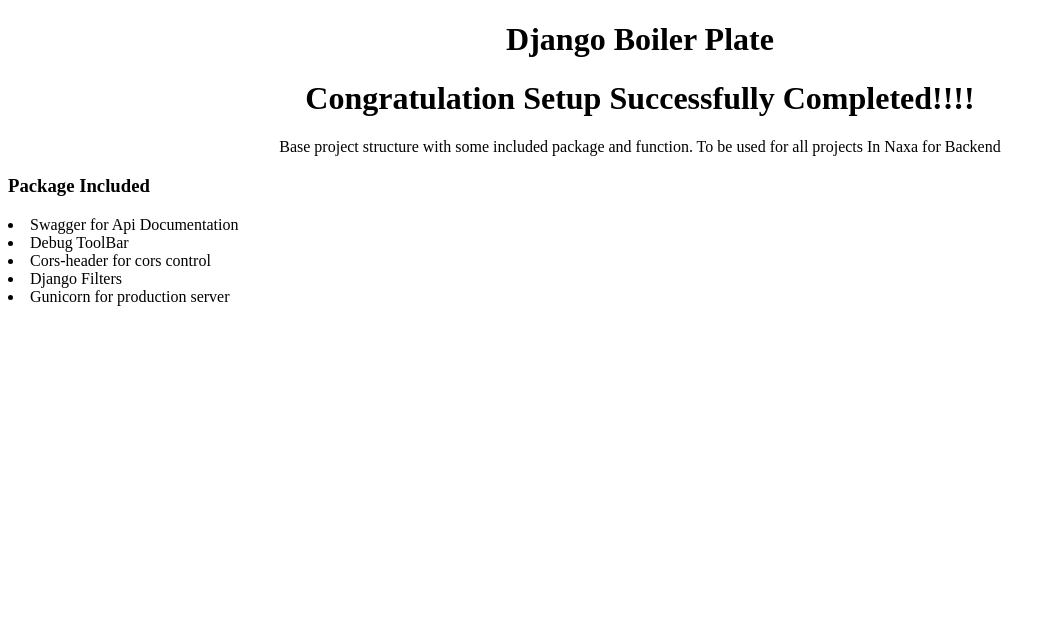
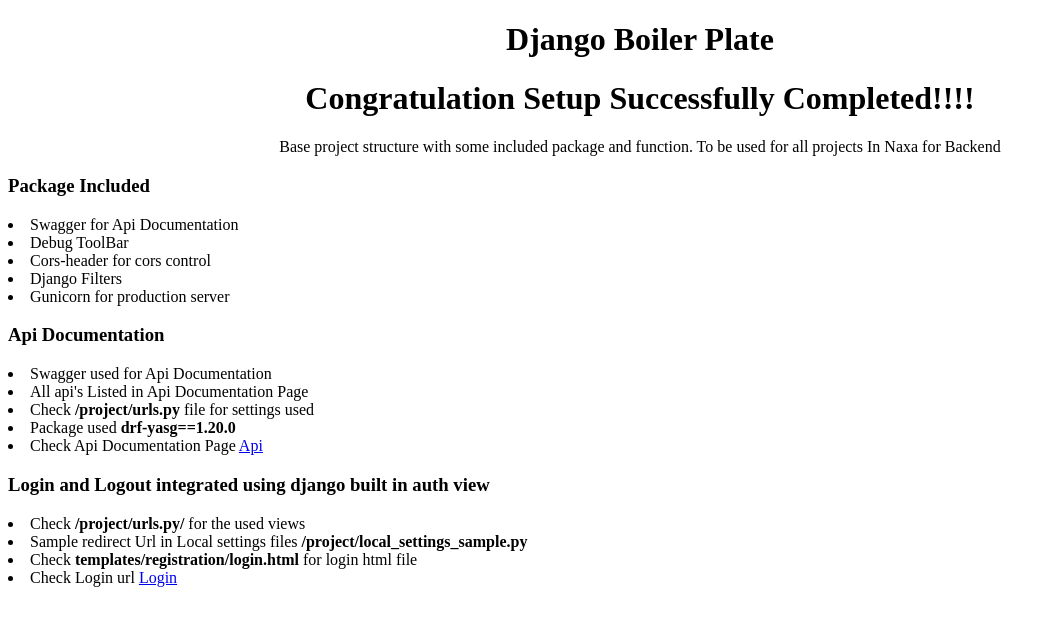
Before and after one commit to cecililu/Naxatask, a Django app: template templates/about.html in a window 1280 px wide. Shown: the top 626 px of the page, without its empty margins (0-1055 px from the left). Run offline with Django 3.2, Linux system fonts and the light colour scheme; the template is opened without the code that fills it, so the values that code supplies are empty; parts of the project's set-up code (start-up, migrations or seed data) failed here and were passed over.

Commit message:
login added for django backend and notes in about section edited

```diff
--- /dev/null
+++ b/project/local_settings_sample.py
@@ -0,0 +1,4 @@
+# sample redirect url for authentication
+LOGIN_URL = '/login/'
+LOGIN_REDIRECT_URL = '/admin/'
+LOGOUT_REDIRECT_URL = '/'
--- a/project/settings.py
+++ b/project/settings.py
@@ -139,6 +139,6 @@
 MEDIA_URL = '/media/'
 
 try:
-    from project.local_setting import *
+    from project.local_settings import *
 except ImportError:
     pass
--- a/project/urls.py
+++ b/project/urls.py
@@ -20,6 +20,7 @@
 from django.conf.urls.static import static
 from django.conf import settings
 from django.views.generic import TemplateView
+from django.contrib.auth import views as auth_view
 
 schema_view = get_schema_view(
     openapi.Info(
@@ -29,9 +30,11 @@
 )
 
 urlpatterns = [
-    path('about/', TemplateView.as_view(template_name="about.html")),
+    path('', TemplateView.as_view(template_name="about.html")),
     path('admin/', admin.site.urls),
     path('api/docs/', schema_view.with_ui('swagger', cache_timeout=0), name='schema-swagger-ui'),
+    path('login/', auth_view.LoginView.as_view(), name='login'),
+    path('logout/', auth_view.LogoutView.as_view(), name='logout'),
 ]
 urlpatterns += static(settings.MEDIA_URL, document_root=settings.MEDIA_ROOT)
 urlpatterns += static(settings.STATIC_URL, document_root=settings.STATIC_ROOT)
--- a/templates/about.html
+++ b/templates/about.html
@@ -18,5 +18,22 @@
     <li>Gunicorn for production server</li>
 </div>
 
+<h3>Api Documentation</h3>
+<div>
+    <li>Swagger used for Api Documentation</li>
+    <li>All api's Listed in Api Documentation Page</li>
+    <li>Check <b>/project/urls.py</b> file for settings used</li>
+    <li>Package used <b>drf-yasg==1.20.0</b></li>
+    <li>Check Api Documentation Page <a href="/api/docs/">Api</a></li>
+</div>
+
+<h3>Login and Logout integrated using django built in auth view</h3>
+<div>
+    <li>Check <b>/project/urls.py/</b> for the used views</li>
+    <li>Sample redirect Url in Local settings files <b>/project/local_settings_sample.py</b></li>
+    <li>Check <b>templates/registration/login.html</b> for login html file</li>
+    <li>Check Login url <a href="/login/">Login</a></li>
+</div>
+
 </body>
 </html>
```
Also changed, not shown: templates/registration/login.html (added, +46 -0 lines).
